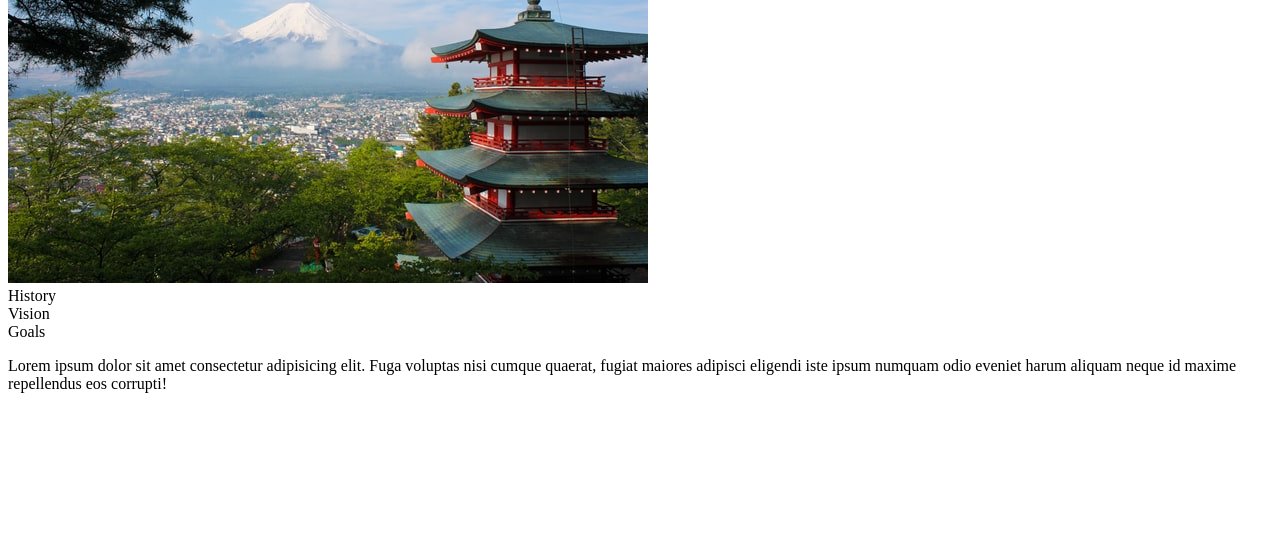
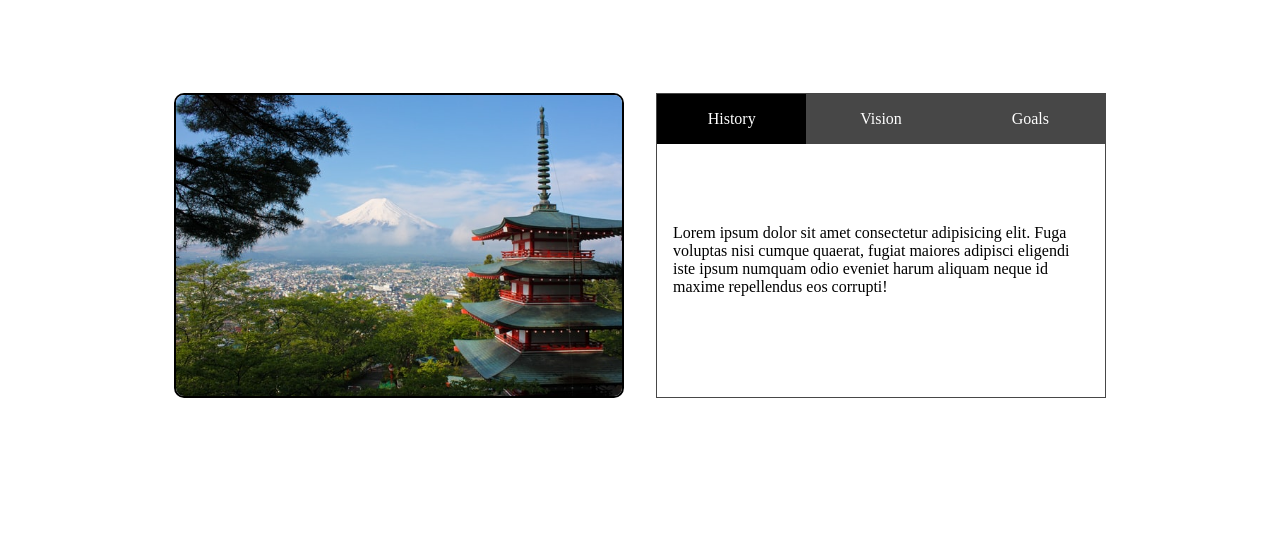
Before and after one commit to abuiko/tabs, a plain HTML site: page index.html in a window 1280 px wide. Shown: the part 245-800 px from the top of the page. Drawn offline with Linux system fonts and the light colour scheme.

Commit message:
style elements

```diff
--- a/index.html
+++ b/index.html
@@ -20,7 +20,7 @@
             </article>
             <article class="about">
                 <div class="btn-container">
-                    <div class="tab-btn" data-id="history">History</div>
+                    <div class="tab-btn active" data-id="history">History</div>
                     <div class="tab-btn" data-id="vision">Vision</div>
                     <div class="tab-btn" data-id="goals">Goals</div>
                 </div>
--- a/styles.css
+++ b/styles.css
@@ -0,0 +1,71 @@
+html {
+    box-sizing: border-box;
+    font-size: 100%;
+}
+
+*,
+*::before,
+*::after {
+    box-sizing: inherit;
+}
+
+body {
+    padding: 0;
+    margin: 0;
+    min-height: 100vh;
+    display: flex;
+    justify-content: center;
+    align-items: center;
+}
+
+.section-header {
+    text-align: center;
+    margin-bottom: 6rem;
+}
+
+.section-center {
+    max-width: 1100px;
+    display: flex;
+    flex-wrap: wrap;
+
+}
+
+.section-center img {
+    width: 450px;
+    height: 100%;
+    object-fit: cover;
+    border-radius: 10px;
+    border: 2px solid rgb(0, 0, 0);
+}
+
+.about {
+    max-width: 450px;
+    margin-left: 2rem;
+    border: 1px solid rgb(71, 71, 71);
+
+
+}
+
+.btn-container {
+    display: flex;
+    width: 100%;
+
+
+}
+
+.tab-btn {
+    padding: 1rem;
+    width: 100%;
+    background: rgb(71, 71, 71);
+    text-align: center;
+    color: #fff;
+}
+
+.tab-btn.active {
+    background: #000;
+}
+
+.text-container {
+    margin-top: 3rem;
+    padding: 1rem;
+}
```
